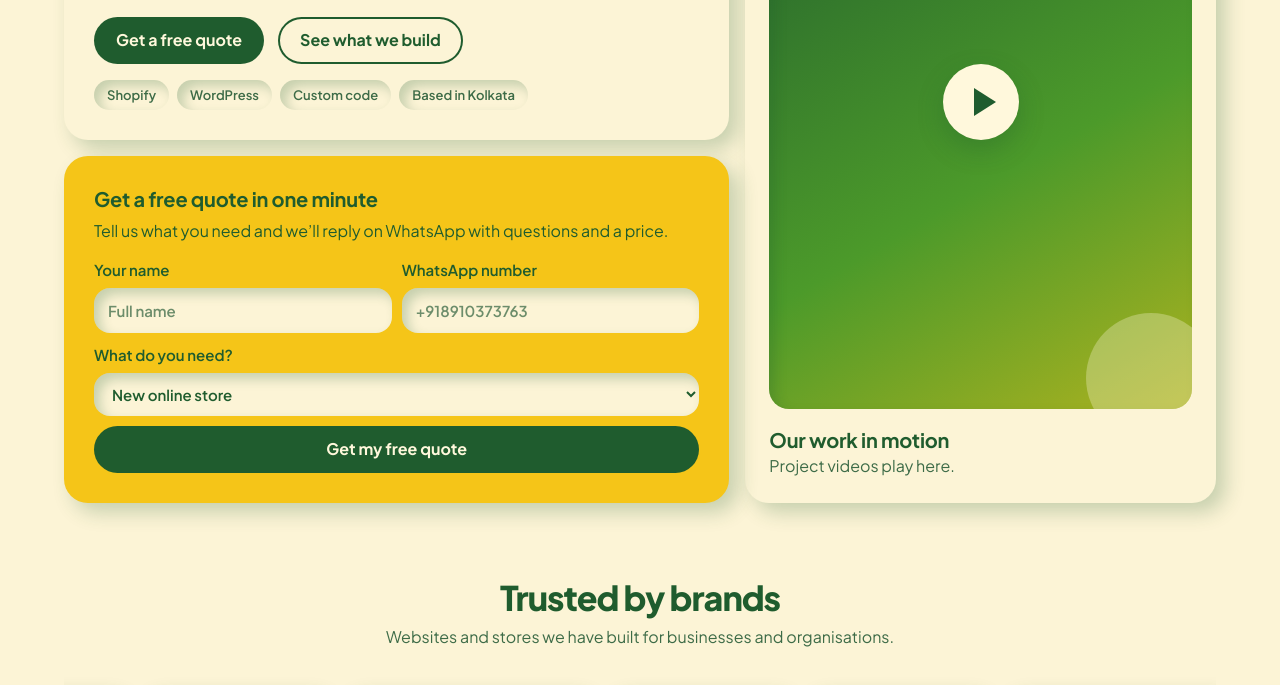
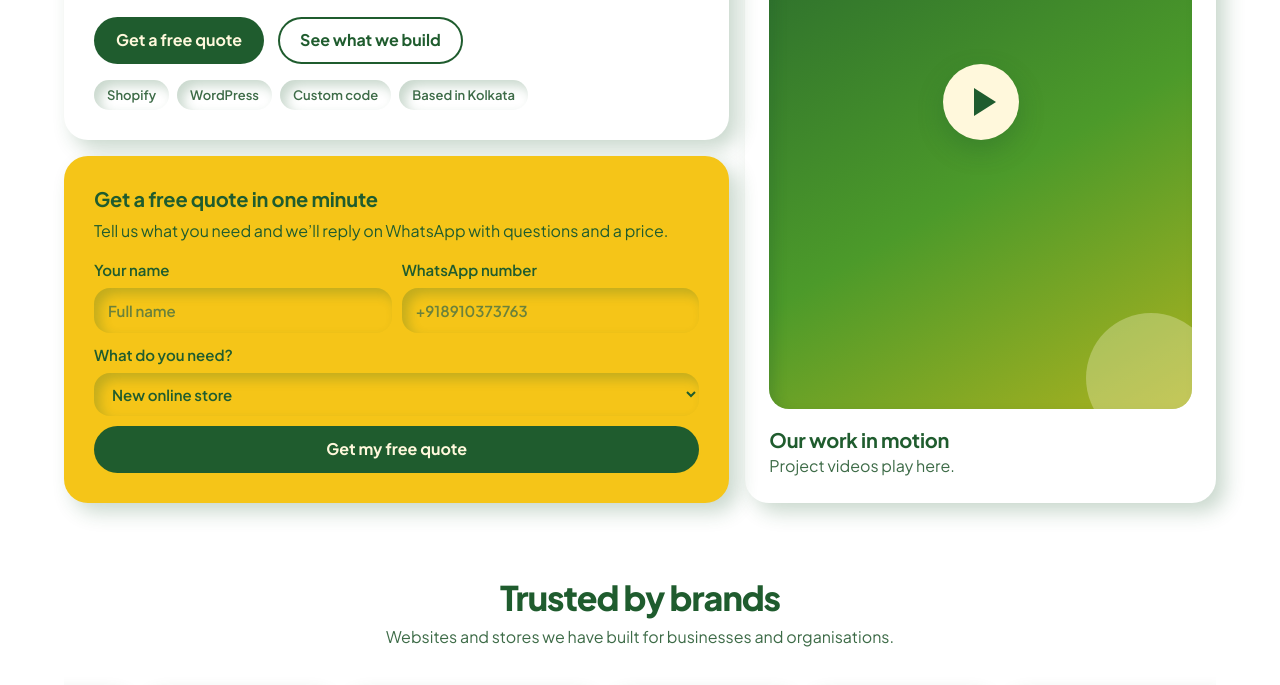
Before and after one commit to Sudh586/Goodweb, a plain HTML site: page index.html in a window 1280 px wide. Shown: the part 323-1008 px from the top of the page. Drawn offline with Linux system fonts and the light colour scheme.

Commit message:
Update index.html

```diff
--- a/index.html
+++ b/index.html
@@ -9,7 +9,7 @@
 <link rel="preconnect" href="https://fonts.gstatic.com" crossorigin>
 <link href="https://fonts.googleapis.com/css2?family=Plus+Jakarta+Sans:wght@400;500;600;700;800&display=swap" rel="stylesheet">
 <style>
-:root{--bg:#fcf4d6;--sl:transparent;--sd:rgba(31,92,46,.24);--text:#1F5C2E;--muted:#3d6b47;--sage:#4C9A2A;--gold:#F5C518;--deep:#1F5C2E;--pale:#FFF8DC;--btn:#1F5C2E;--on-btn:#FFF8DC;--r:24px;
+:root{--bg:#ff7f3e3;--sl:transparent;--sd:rgba(31,92,46,.24);--text:#1F5C2E;--muted:#3d6b47;--sage:#4C9A2A;--gold:#F5C518;--deep:#1F5C2E;--pale:#FFF8DC;--btn:#1F5C2E;--on-btn:#FFF8DC;--r:24px;
 --raise:9px 9px 20px var(--sd),-9px -9px 20px var(--sl);--inset:inset 6px 6px 12px var(--sd),inset -6px -6px 12px var(--sl);
 box-sizing:border-box;padding-top:env(safe-area-inset-top,0px);padding-bottom:env(safe-area-inset-bottom,0px);color-scheme:light}
 html{scroll-padding-top:calc(env(safe-area-inset-top,0px) + 96px);scroll-behavior:smooth}
```
